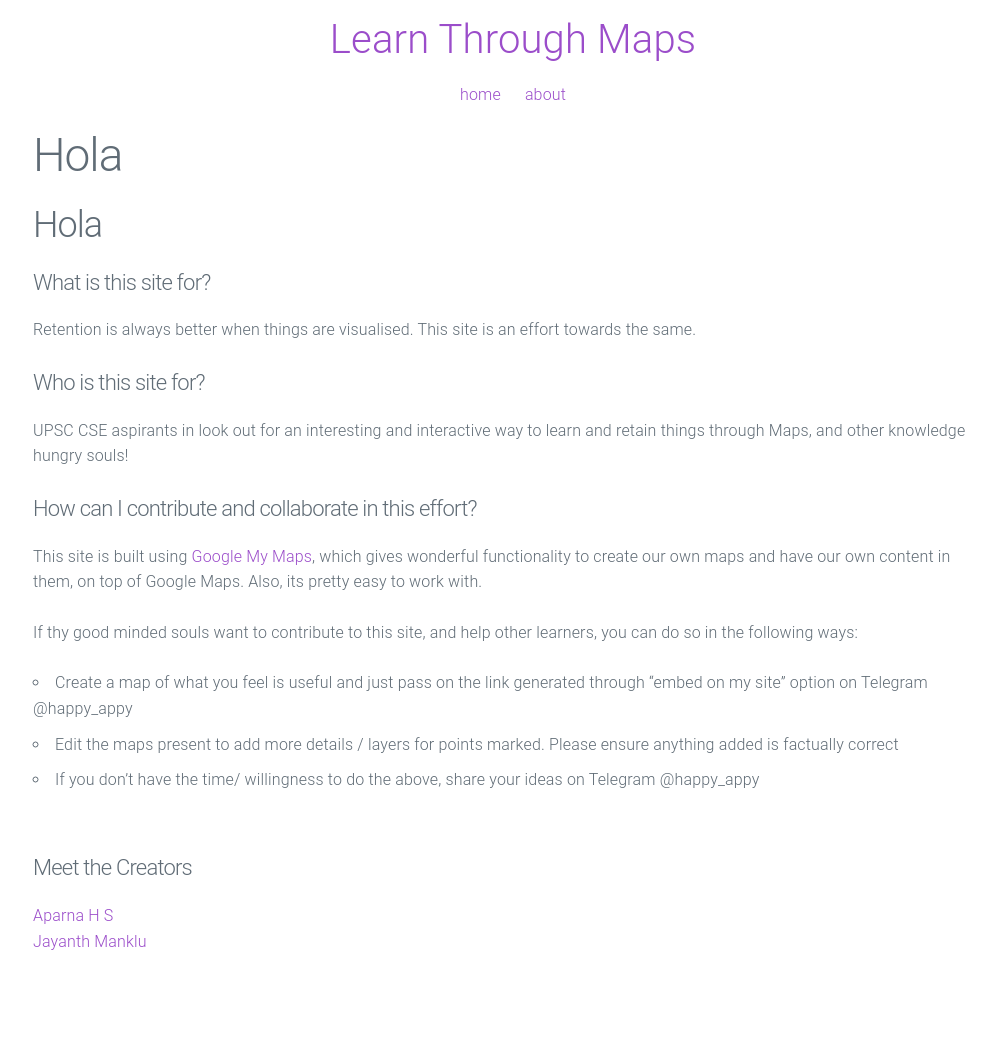
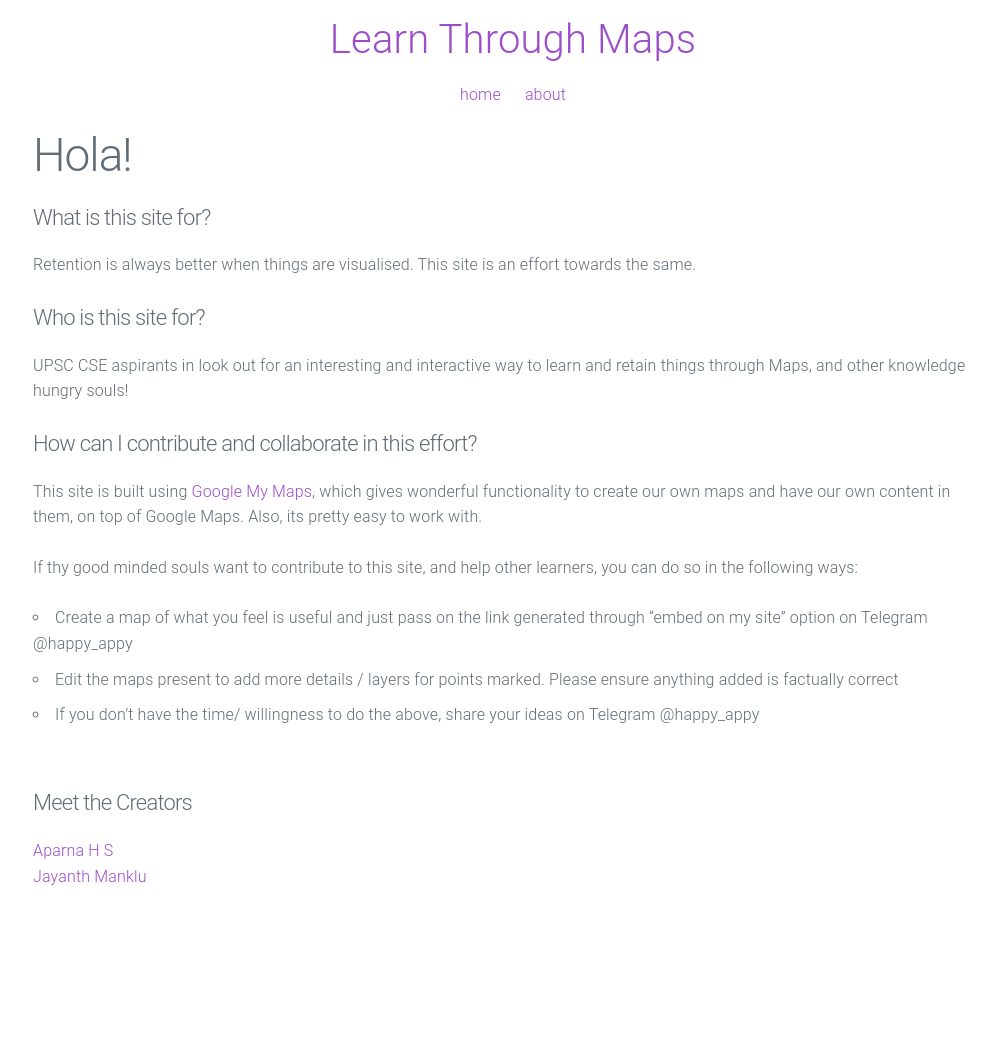
Before and after one commit to learnthroughmaps/learnthroughmaps.github.io, a Jekyll site: the page built from about.md, in a window 1280 px wide. Shown: the whole page, without its empty margins (127-1123 px from the left). Built offline with Jekyll 4.4.1, drawn with Linux system fonts in a browser that asks for light colours; our own code applies the rules of GitHub Pages for plain Markdown files; after the commit the page ends 982 px from its top, so only the background shows below that.

Commit message:
fixing about

```diff
--- a/about.md
+++ b/about.md
@@ -1,10 +1,9 @@
 ---
 layout: page
-title:
+title: Hola!
 permalink: /about/
 ---
 
-## Hola
 
 #### What is this site for?
 
```
